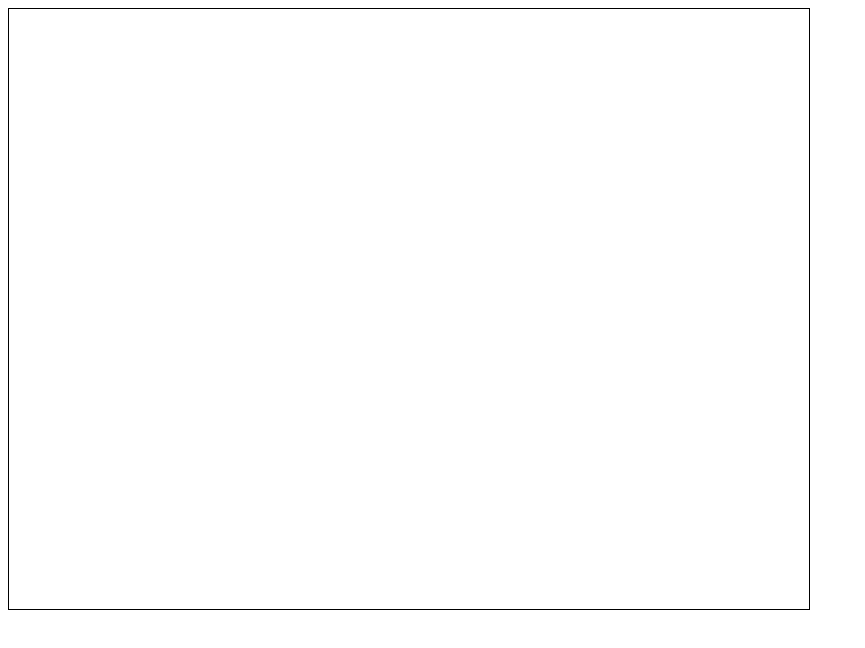
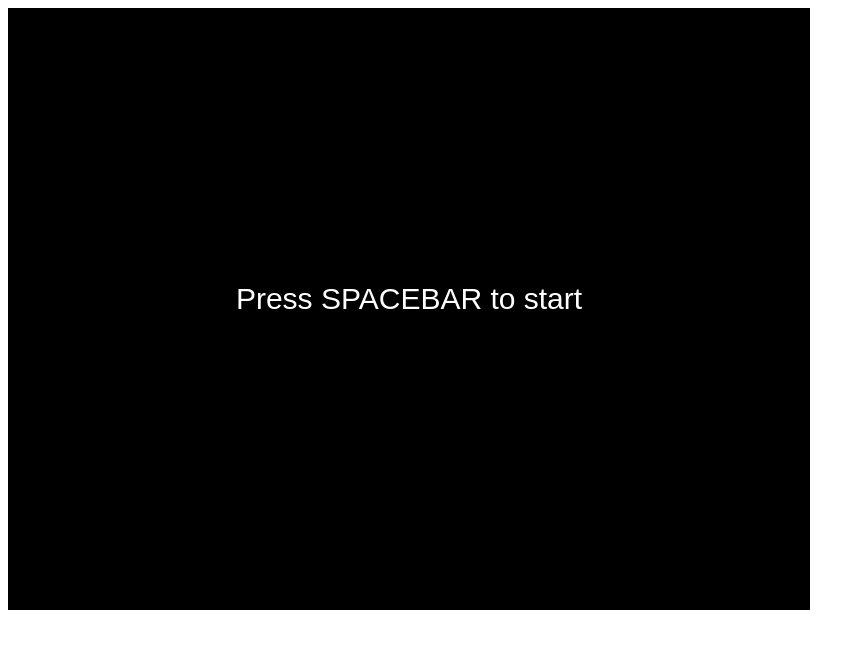
Before and after one commit to Alicja-Malinowska/Tile-destroyer-game, a plain HTML site: page index.html in a window 1280 px wide. Shown: the whole page, without its empty margins (0-865 px from the left). Drawn offline with Linux system fonts and the light colour scheme; the site is published under a folder, as on GitHub Pages, so addresses that start at the root find nothing.

Commit message:
js link path changed from absolute to relative

```diff
--- a/index.html
+++ b/index.html
@@ -21,6 +21,6 @@
     <canvas id="gameArea" width="800" height="600"></canvas>
 
 
-    <script src="/src/script.js"></script>
+    <script src="src/script.js"></script>
 </body>
 </html>
```
